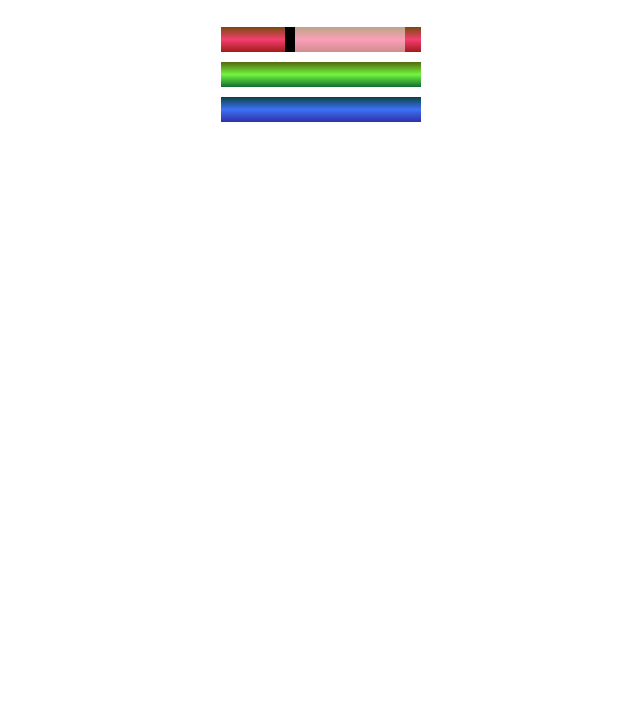
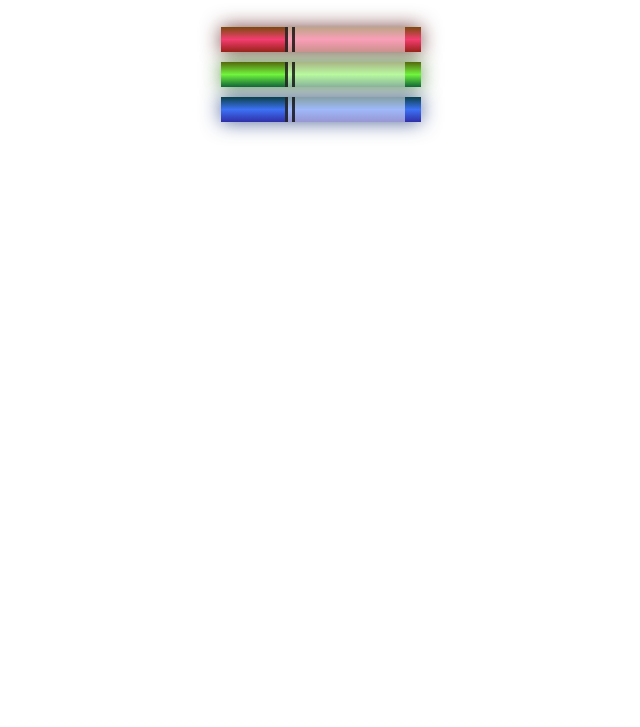
Before and after one commit to RagnaTheUncouth/Taste-The-Rainbow, a plain HTML site: page index.html in a window 1280 px wide. Shown: the part 73-800 px from the top of the page, without its empty margins (319-959 px from the left). Drawn offline with Linux system fonts and the light colour scheme.

Commit message:
COMPLETE
added shadows with varying properties

```diff
--- a/index.html
+++ b/index.html
@@ -13,8 +13,14 @@
                 <div class="cap"></div>
                 <div class = "sleeve"></div>
             </div>
-            <div class="marker green"></div>
-            <div class="marker blue"></div>
+            <div class="marker green">
+                <div class="cap"></div>
+                <div class = "sleeve"></div>
+            </div>
+            <div class="marker blue">
+                <div class="cap"></div>
+                <div class = "sleeve"></div>
+            </div>
         </div>
     </body>
 </html>
--- a/rainbow.css
+++ b/rainbow.css
@@ -5,18 +5,6 @@ h1 {
     height: 25px;
     width: 200px;
     margin: 10px auto;
-}
-.red {
-    background: linear-gradient(180deg, rgb(122, 74, 14) 0%, rgb(245, 62, 113) 50%, rgb(162, 27, 27) 100%);
-    /*color stops are in %; default = 0%, 50,% 100%*/
-}
-.green {
-    background: linear-gradient(#55680D, #71F53E, #116C31);
-    /*gradientDirection default = top to bottom/180 degree line*/
-}
-.blue {
-    background: linear-gradient(hsl(186, 76%, 16%), hsl(223, 90%, 60%), hsl(240, 56%, 42%));
-    /*hsl = hue(#), saturation(%), lightness(%)*/
 }
 .container {
     background-color: rgb(255 , 255, 255);
@@ -26,8 +14,9 @@ h1 {
     width: 110px;
     height: 25px;
     background-color: rgba(255, 255, 255, 50%);
-    /*alpha channel e.g. rgba(redValue, greenValue, blueValue, alphaValue(0 - 1.0/%) = controls how opaque or transparent a color is;*/
-    border-left: 10px solid black;
+    /*alpha channel e.g. rgba(redValue, greenValue, blueValue, alphaValue(0 - 1.0 or %) = controls how opaque or transparent a color is;*/
+
+    border-left: 10px double rgba(0, 0, 0, 75%);
     /*SHORTHAND; width style color*/
 
     /*opacity: 0.5; (default is 100%/1.0)*/
@@ -39,3 +28,27 @@ h1 {
 .cap, .sleeve {
     display: inline-block;
 }
+.red {
+    background: linear-gradient(180deg, rgb(122, 74, 14) 0%, rgb(245, 62, 113) 50%, rgb(162, 27, 27) 100%);
+    /*color stops are % in rgb(a); default = 0%, 50%, 100%*/
+
+    box-shadow: 0 0 20px 0 rgba(83, 14, 14, 0.8);
+    /*box-shadow = applies 1 or more shadows around an element
+    box-shadow: offsetX offsetY color; +right&bottom, -left&top*/
+}
+.green {
+    background: linear-gradient(#55680D, #71F53E, #116C31);
+    /*gradientDirection default = top to bottom/180 degree line*/
+
+    box-shadow: 0 0 20px 0 #3B7E20CC
+    /*blurRadius adjusts sharpness of shadow edges
+    box-shadow: offsetX offsetY blurRadius color;*/
+}
+.blue {
+    background: linear-gradient(hsl(186, 76%, 16%), hsl(223, 90%, 60%), hsl(240, 56%, 42%));
+    /*hsl = hue(#), saturation(%), lightness(%)*/
+
+    box-shadow: 0 0 20px 0 hsla(223, 59%, 31%, 0.8);
+    /*spreadRadius expands shadow
+    box-shadow: offsetX offsetY blurRadius spreadRadius color;*/
+}
```
